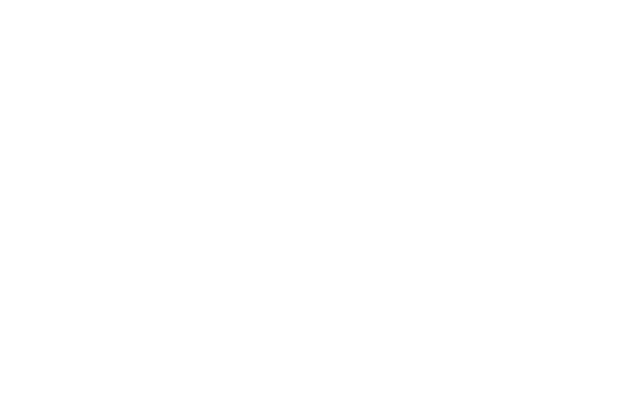
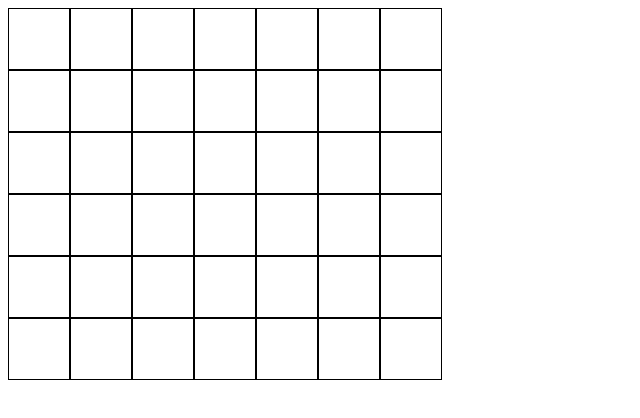
Before and after one commit to dawidwojtaszek/Conect-4, a plain HTML site: page index.html in a window 1280 px wide. Shown: the whole page, without its empty margins (0-640 px from the left). Drawn offline with Linux system fonts and the light colour scheme.

Commit message:
feat: add gui template

```diff
--- a/app.js
+++ b/app.js
@@ -148,6 +148,8 @@ class GameControl {
   playRound = () => {};
 }
 
+class GUI {}
+
 const board = new Board();
 
 const game = new GameControl("asdfas", "dddd", board);
--- a/index.html
+++ b/index.html
@@ -3,9 +3,70 @@
   <head>
     <meta charset="UTF-8" />
     <meta name="viewport" content="width=device-width, initial-scale=1.0" />
+    <link rel="stylesheet" href="style.css" />
     <title>Document</title>
   </head>
   <body>
+    <div id="root">
+      <div class="box">
+        <div class="col">
+          <div class="cell"></div>
+          <div class="cell"></div>
+          <div class="cell"></div>
+          <div class="cell"></div>
+          <div class="cell"></div>
+          <div class="cell"></div>
+        </div>
+        <div class="col">
+          <div class="cell"></div>
+          <div class="cell"></div>
+          <div class="cell"></div>
+          <div class="cell"></div>
+          <div class="cell"></div>
+          <div class="cell"></div>
+        </div>
+        <div class="col">
+          <div class="cell"></div>
+          <div class="cell"></div>
+          <div class="cell"></div>
+          <div class="cell"></div>
+          <div class="cell"></div>
+          <div class="cell"></div>
+        </div>
+        <div class="col">
+          <div class="cell"></div>
+          <div class="cell"></div>
+          <div class="cell"></div>
+          <div class="cell"></div>
+          <div class="cell"></div>
+          <div class="cell"></div>
+        </div>
+        <div class="col">
+          <div class="cell"></div>
+          <div class="cell"></div>
+          <div class="cell"></div>
+          <div class="cell"></div>
+          <div class="cell"></div>
+          <div class="cell"></div>
+        </div>
+        <div class="col">
+          <div class="cell"></div>
+          <div class="cell"></div>
+          <div class="cell"></div>
+          <div class="cell"></div>
+          <div class="cell"></div>
+          <div class="cell"></div>
+        </div>
+        <div class="col">
+          <div class="cell"></div>
+          <div class="cell"></div>
+          <div class="cell"></div>
+          <div class="cell"></div>
+          <div class="cell"></div>
+          <div class="cell"></div>
+        </div>
+      </div>
+    </div>
     <script src="app.js"></script>
   </body>
 </html>
--- /dev/null
+++ b/style.css
@@ -0,0 +1,12 @@
+.box {
+  width: 420px;
+  display: flex;
+  justify-content: space-between;
+}
+.col {
+}
+.cell {
+  width: 60px;
+  height: 60px;
+  border: 1px solid black;
+}
```
